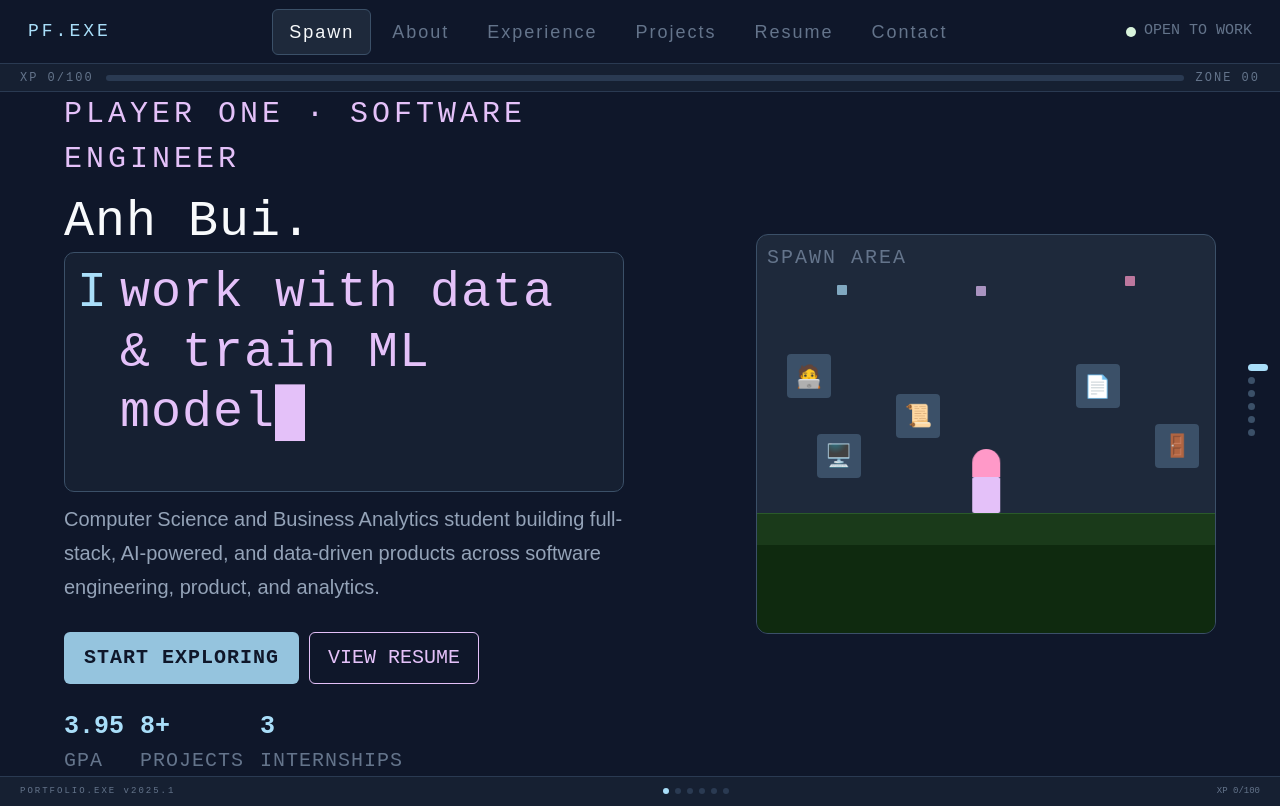
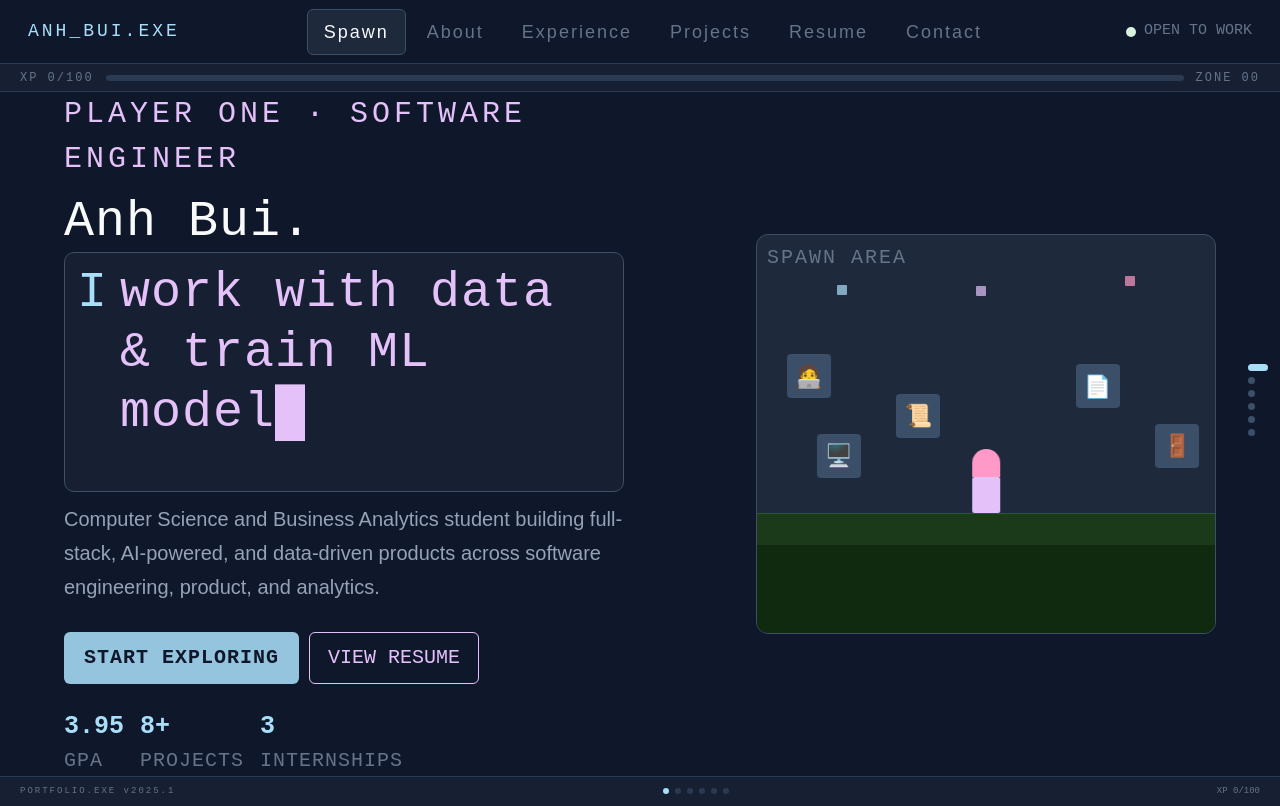
Before and after one commit to buikhueanh/anhbui-portfolio, a Next.js app: page / in a window 1280 px wide. Built offline with nearby package versions, Linux system fonts and the light colour scheme; no server answers.

Commit message:
change pf.exe

```diff
--- a/src/components/layout/TopNav.tsx
+++ b/src/components/layout/TopNav.tsx
@@ -28,7 +28,7 @@ export function TopNav() {
           letterSpacing: 3,
         }}
       >
-        PF.EXE
+        ANH_BUI.EXE
       </button>
 
       <div
```
